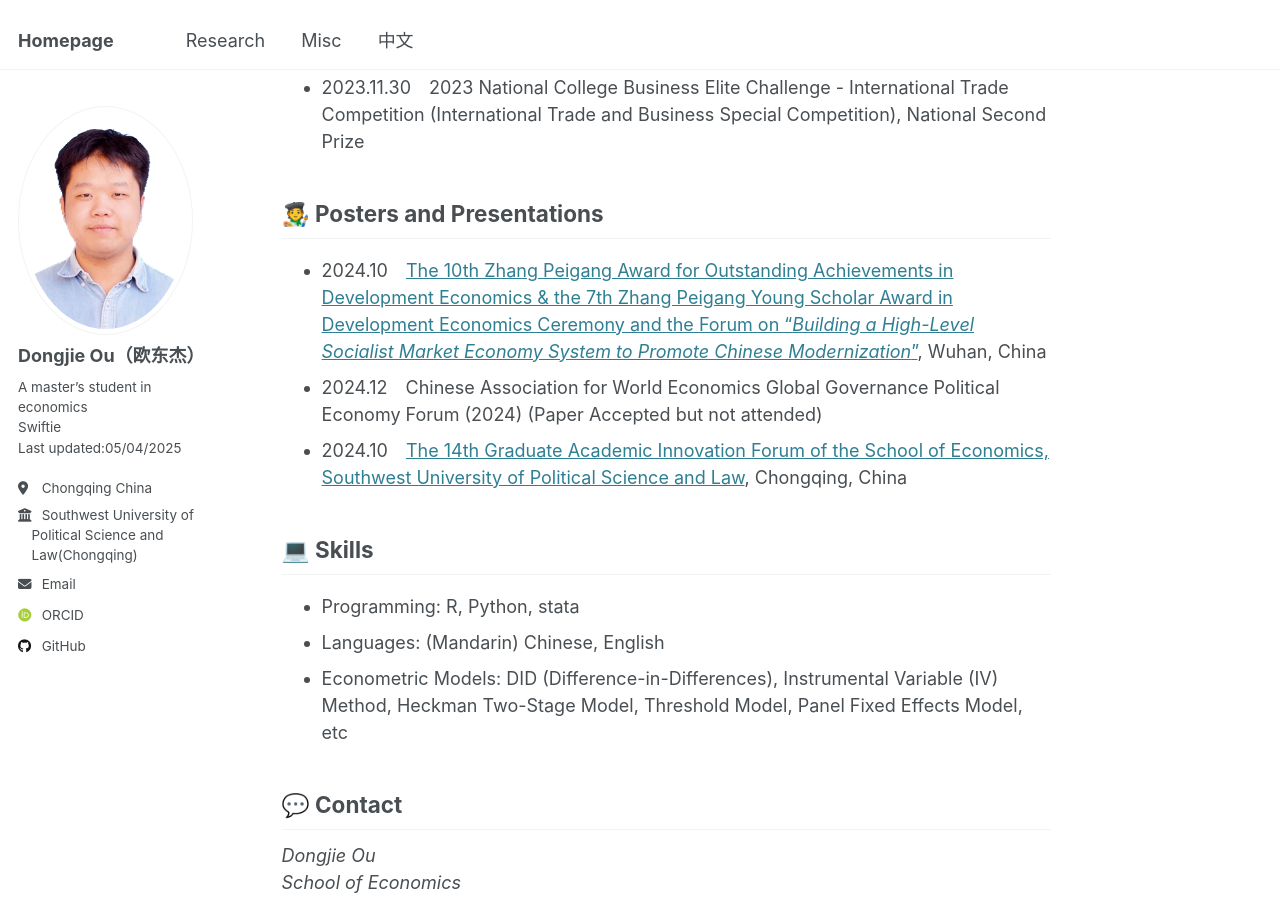
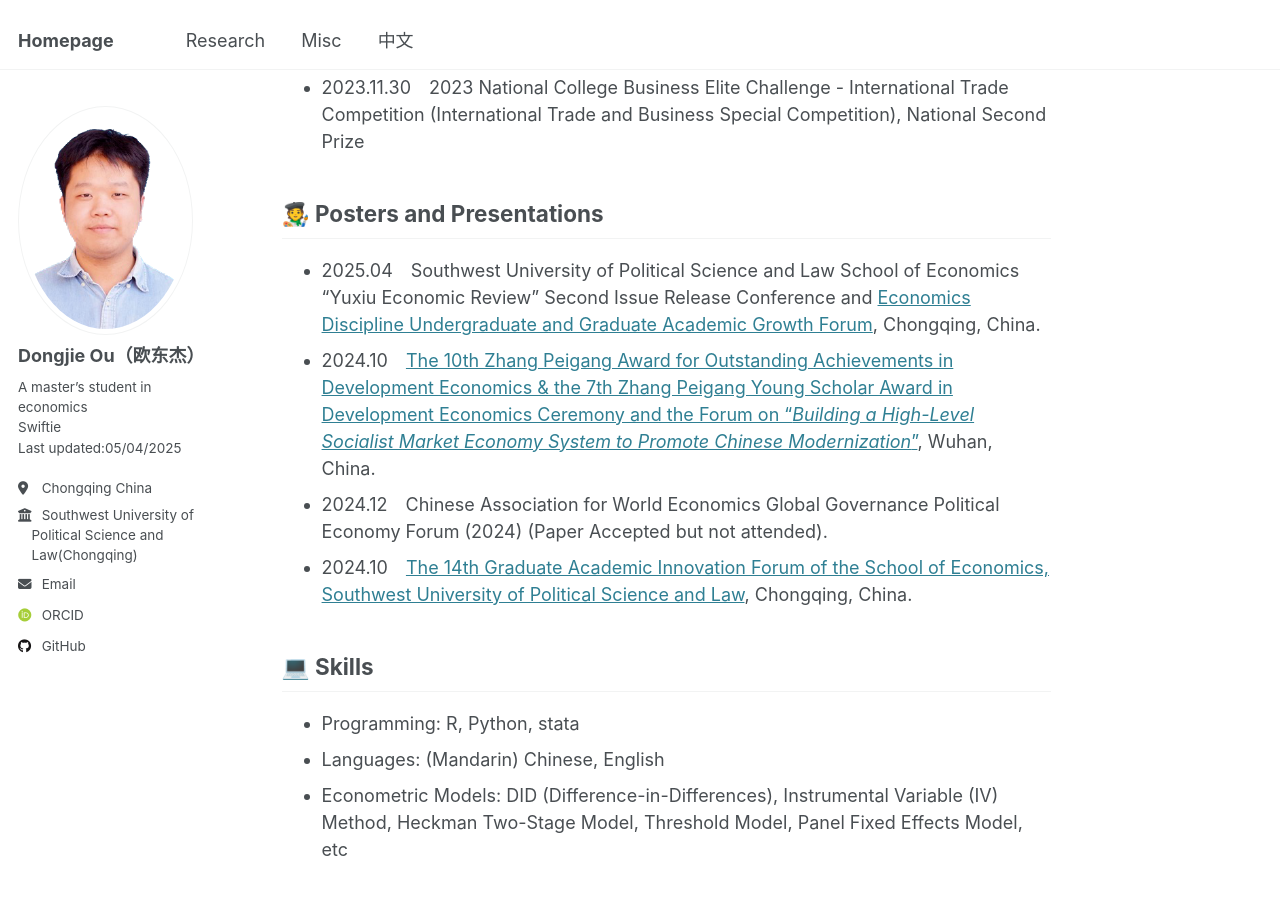
Before and after one commit to oudongjie2001/oudongjie2001.github.io, a Jekyll site: the page built from _pages/about.md, in a window 1280 px wide and 900 px high, scrolled down 2376 px. Built offline with Jekyll 4.4.1, drawn with Linux system fonts in a browser that asks for light colours; some web fonts are replaced; some of the changed text lies outside the part shown.

Commit message:
Update about.md

```diff
--- a/_pages/about.md
+++ b/_pages/about.md
@@ -46,9 +46,10 @@ I am an optimistic idealist. Outside of my academic life, I enjoy music, hiking
 - 2023.11.30&emsp;2023 National College Business Elite Challenge - International Trade Competition (International Trade and Business Special Competition), National Second Prize
 
 ## 🧑‍🎨 Posters and Presentations
-- 2024.10&emsp;[The 10th Zhang Peigang Award for Outstanding Achievements in Development Economics & the 7th Zhang Peigang Young Scholar Award in Development Economics Ceremony and the Forum on “*Building a High-Level Socialist Market Economy System to Promote Chinese Modernization*”](http://pkcjjh.hust.edu.cn/info/1068/2780.htm), Wuhan, China
-- 2024.12&emsp;Chinese Association for World Economics Global Governance Political Economy Forum (2024) (Paper Accepted but not attended)
-- 2024.10&emsp;[The 14th Graduate Academic Innovation Forum of the School of Economics, Southwest University of Political Science and Law](https://es.swupl.edu.cn/xzjl/5fa34a3e7f324762862565d715fc1e7e.htm), Chongqing, China
+- 2025.04&emsp;Southwest University of Political Science and Law School of Economics “Yuxiu Economic Review” Second Issue Release Conference and [Economics Discipline Undergraduate and Graduate Academic Growth Forum](https://mp.weixin.qq.com/s/rjAJYPOdfNiv8sYkN7FrtQ), Chongqing, China.
+- 2024.10&emsp;[The 10th Zhang Peigang Award for Outstanding Achievements in Development Economics & the 7th Zhang Peigang Young Scholar Award in Development Economics Ceremony and the Forum on “*Building a High-Level Socialist Market Economy System to Promote Chinese Modernization*”](http://pkcjjh.hust.edu.cn/info/1068/2780.htm), Wuhan, China.
+- 2024.12&emsp;Chinese Association for World Economics Global Governance Political Economy Forum (2024) (Paper Accepted but not attended).
+- 2024.10&emsp;[The 14th Graduate Academic Innovation Forum of the School of Economics, Southwest University of Political Science and Law](https://es.swupl.edu.cn/xzjl/5fa34a3e7f324762862565d715fc1e7e.htm), Chongqing, China.
 
 ## 💻 Skills
 - Programming: R, Python, stata
```
Also changed, not shown: other parts of _pages/about.md (+2 -2 lines).
